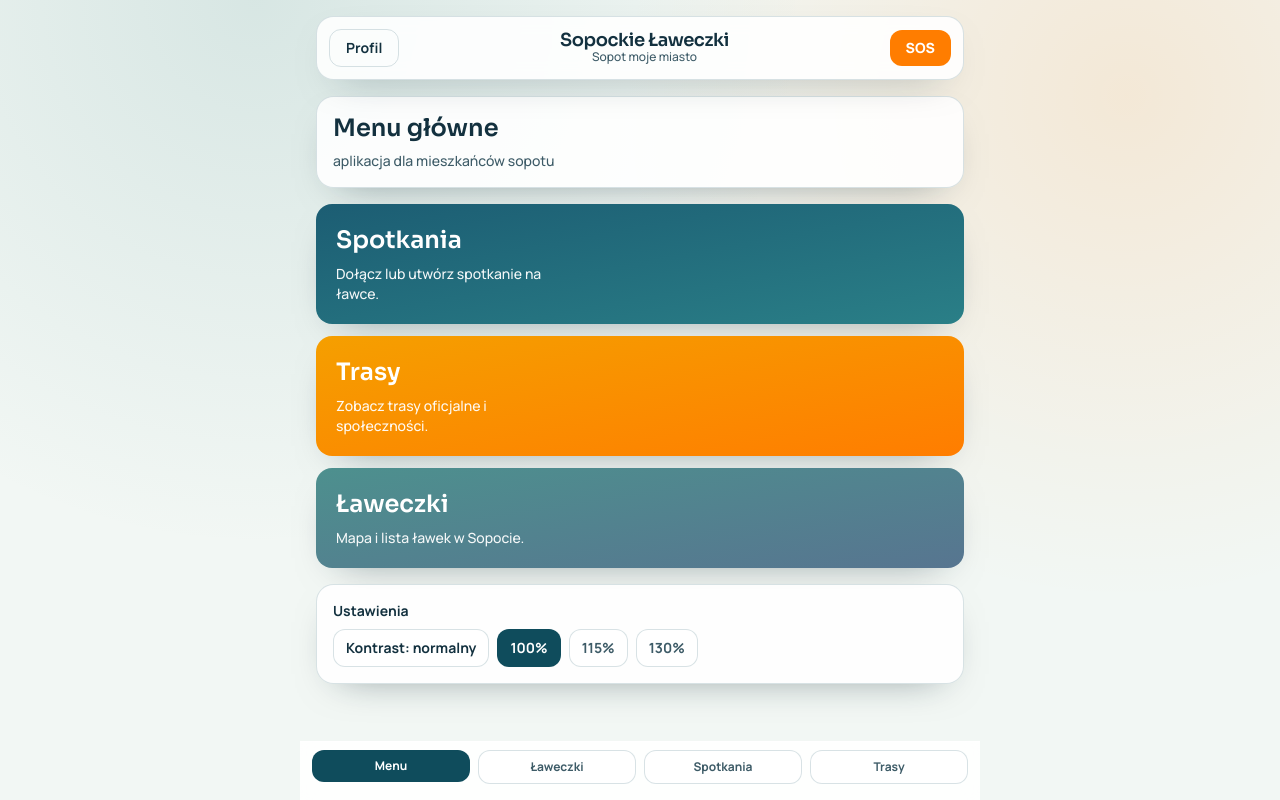
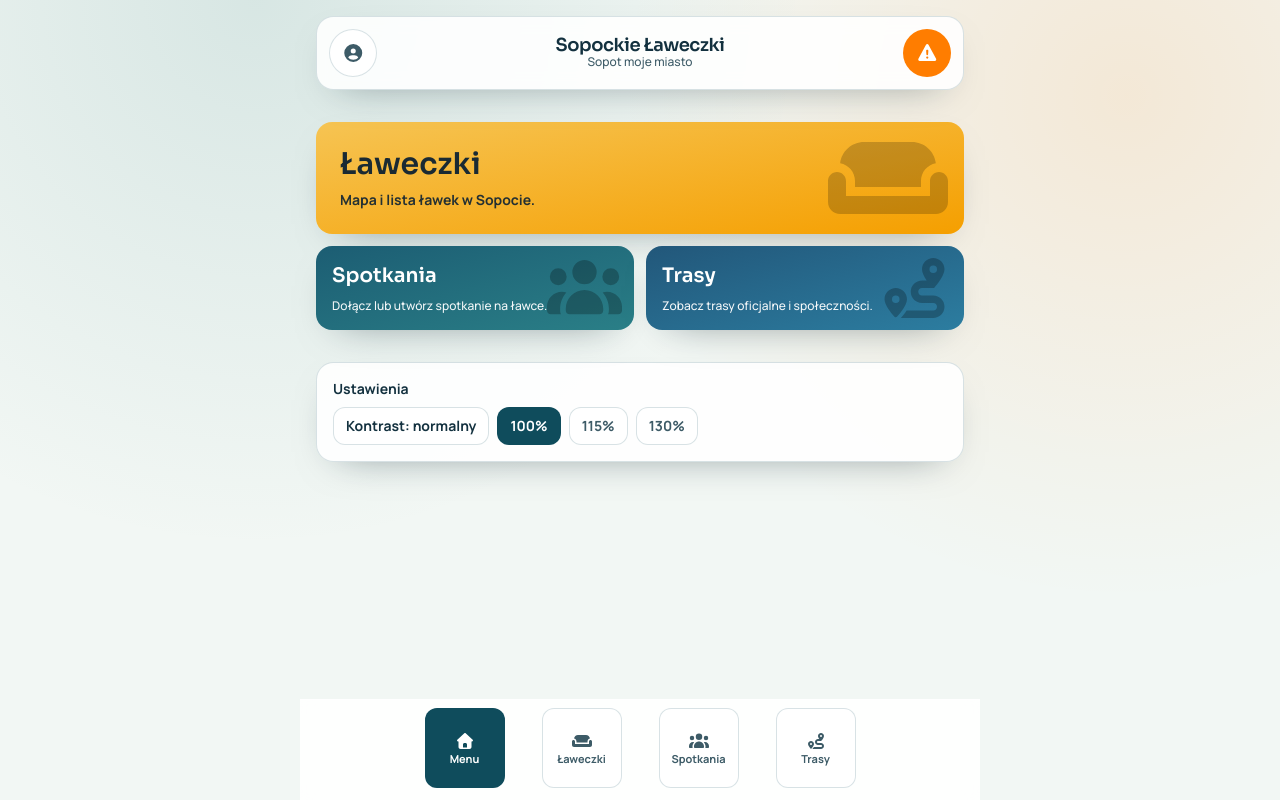
Before and after one commit to pawelhabina/sopockie-laweczki, a React (Vite) app in the folder apps/web/: page / in a window 1280 px wide. Built offline with nearby package versions, Linux system fonts and the light colour scheme.

Commit message:
add Font Awesome icons to AppShell, BottomNav, and HomePage; update styles and layout

```diff
--- a/apps/web/package.json
+++ b/apps/web/package.json
@@ -9,6 +9,9 @@
     "preview": "vite preview"
   },
   "dependencies": {
+    "@fortawesome/fontawesome-svg-core": "^7.2.0",
+    "@fortawesome/free-solid-svg-icons": "^7.2.0",
+    "@fortawesome/react-fontawesome": "^3.2.0",
     "react": "^18.3.1",
     "react-dom": "^18.3.1",
     "react-router-dom": "^6.30.1"
--- a/apps/web/src/components/AppShell.jsx
+++ b/apps/web/src/components/AppShell.jsx
@@ -1,17 +1,20 @@
 import { Link, Outlet, useLocation } from 'react-router-dom';
+import { FontAwesomeIcon } from '@fortawesome/react-fontawesome';
+import { faCircleUser, faTriangleExclamation } from '@fortawesome/free-solid-svg-icons';
 import { BottomNav } from './BottomNav';
 
 export function AppShell() {
   const location = useLocation();
 
   return (
-    <div className="page-shell flex flex-col gap-4">
+    <div className="page-shell flex flex-col gap-8">
       <header className="panel sticky top-3 z-20 flex items-center justify-between p-3 backdrop-blur">
         <Link
           to="/w-budowie/profile"
-          className="rounded-xl border border-[var(--outline-soft)] px-4 py-2 text-sm font-semibold"
+          aria-label="Profil"
+          className="flex h-12 w-12 items-center justify-center rounded-full border border-[var(--outline-soft)] bg-white text-lg text-[var(--text-muted)] transition hover:scale-105"
         >
-          Profil
+          <FontAwesomeIcon icon={faCircleUser} />
         </Link>
 
         <div className="text-center">
@@ -21,9 +24,10 @@ export function AppShell() {
 
         <Link
           to="/w-budowie/sos"
-          className="rounded-xl bg-accent px-4 py-2 text-sm font-extrabold text-white"
+          aria-label="SOS"
+          className="flex h-12 w-12 items-center justify-center rounded-full bg-accent text-lg text-white transition hover:scale-105"
         >
-          SOS
+          <FontAwesomeIcon icon={faTriangleExclamation} />
         </Link>
       </header>
 
--- a/apps/web/src/components/BottomNav.jsx
+++ b/apps/web/src/components/BottomNav.jsx
@@ -1,29 +1,34 @@
 import { Link } from 'react-router-dom';
+import { FontAwesomeIcon } from '@fortawesome/react-fontawesome';
+import { faHouse, faCouch, faUsers, faRoute } from '@fortawesome/free-solid-svg-icons';
 
 const navItems = [
-  { label: 'Menu', to: '/' },
-  { label: 'Ławeczki', to: '/benches' },
-  { label: 'Spotkania', to: '/meetings' },
-  { label: 'Trasy', to: '/routes' },
+  { label: 'Menu', to: '/', icon: faHouse },
+  { label: 'Ławeczki', to: '/benches', icon: faCouch },
+  { label: 'Spotkania', to: '/meetings', icon: faUsers },
+  { label: 'Trasy', to: '/routes', icon: faRoute },
 ];
 
 export function BottomNav({ currentPath }) {
   return (
-    <nav className="fixed bottom-0 left-0 right-0 z-30 mx-auto max-w-[680px] border-t border-white/60 bg-white/90 px-3 pb-4 pt-2 backdrop-blur">
-      <ul className="grid grid-cols-4 gap-2">
+    <nav className="fixed bottom-0 left-0 right-0 z-30 mx-auto max-w-[680px] border-t border-white/60 bg-white/90 px-3 pb-3 pt-2 backdrop-blur">
+      <ul className="mx-auto grid w-full max-w-[460px] grid-cols-4 gap-2">
         {navItems.map((item) => {
           const active =
             item.to === '/' ? currentPath === '/' : currentPath === item.to || currentPath.startsWith(`${item.to}/`);
 
           return (
-            <li key={item.to}>
+            <li key={item.to} className="min-w-0">
               <Link
                 to={item.to}
-                className={`block rounded-xl px-2 py-2 text-center text-xs font-bold transition ${
-                  active ? 'cta-btn' : 'border border-[var(--outline-soft)] bg-white text-[var(--text-muted)]'
+                className={`mx-auto flex h-20 w-20 flex-col items-center justify-center rounded-xl border text-center transition ${
+                  active
+                    ? 'cta-btn border-transparent'
+                    : 'border-[var(--outline-soft)] bg-white text-[var(--text-muted)]'
                 }`}
               >
-                {item.label}
+                <FontAwesomeIcon icon={item.icon} className="text-base" />
+                <span className="mt-1 text-[11px] font-bold leading-none">{item.label}</span>
               </Link>
             </li>
           );
--- a/apps/web/src/pages/HomePage.jsx
+++ b/apps/web/src/pages/HomePage.jsx
@@ -1,24 +1,29 @@
 import { Link } from 'react-router-dom';
 import { useUiPrefs } from '@/context/UiPrefsContext';
+import { FontAwesomeIcon } from '@fortawesome/react-fontawesome';
+import { faCouch, faUsers, faRoute } from '@fortawesome/free-solid-svg-icons';
 
-const homeTiles = [
+const mainTile = {
+  title: 'Ławeczki',
+  description: 'Mapa i lista ławek w Sopocie.',
+  to: '/benches',
+  icon: faCouch,
+};
+
+const secondaryTiles = [
   {
     title: 'Spotkania',
     description: 'Dołącz lub utwórz spotkanie na ławce.',
     to: '/meetings',
     bgClass: 'from-[#1c5d73] to-[#2a7f87]',
+    icon: faUsers,
   },
   {
     title: 'Trasy',
     description: 'Zobacz trasy oficjalne i społeczności.',
     to: '/routes',
-    bgClass: 'from-[#f59f00] to-[#ff7d00]',
-  },
-  {
-    title: 'Ławeczki',
-    description: 'Mapa i lista ławek w Sopocie.',
-    to: '/benches',
-    bgClass: 'from-[#4d908e] to-[#577590]',
+    bgClass: 'from-[#22577a] to-[#2c7da0]',
+    icon: faRoute,
   },
 ];
 
@@ -26,25 +31,37 @@ export function HomePage() {
   const { fontScale, highContrast, setFontScale, toggleContrast } = useUiPrefs();
 
   return (
-    <section className="flex flex-col gap-4">
-      <div className="panel p-4">
-        <h1 className="font-heading text-2xl leading-tight">Menu główne</h1>
-        <p className="mt-2 text-sm text-[var(--text-muted)]">
-          aplikacja dla mieszkańców sopotu
-        </p>
-      </div>
+    <section className="flex flex-col gap-8">
 
       <div className="grid gap-3">
-        {homeTiles.map((tile) => (
+        <Link
+          to={mainTile.to}
+          className="relative overflow-hidden rounded-2xl bg-gradient-to-br from-[#f6c453] to-[#f59f00] p-6 pr-24 text-[#1a2a33] shadow-card transition hover:scale-[1.01] focus-visible:scale-[1.01]"
+        >
+          <FontAwesomeIcon
+            icon={mainTile.icon}
+            className="pointer-events-none absolute right-4 top-1/2 -translate-y-1/2 text-8xl text-black/20"
+          />
+          <p className="font-heading text-3xl">{mainTile.title}</p>
+          <p className="mt-2 text-sm font-semibold opacity-95">{mainTile.description}</p>
+        </Link>
+
+        <div className="grid grid-cols-2 gap-3">
+          {secondaryTiles.map((tile) => (
             <Link
               key={tile.title}
               to={tile.to}
-            className={`rounded-2xl bg-gradient-to-br ${tile.bgClass} p-5 text-white shadow-card transition hover:scale-[1.01] focus-visible:scale-[1.01]`}
+              className={`relative overflow-hidden rounded-2xl bg-gradient-to-br ${tile.bgClass} p-4 pr-14 text-white shadow-card transition hover:scale-[1.01] focus-visible:scale-[1.01]`}
             >
-            <p className="font-heading text-2xl">{tile.title}</p>
-            <p className="mt-2 max-w-[26ch] text-sm opacity-95">{tile.description}</p>
+              <FontAwesomeIcon
+                icon={tile.icon}
+                className="pointer-events-none absolute right-3 top-1/2 -translate-y-1/2 text-6xl text-black/25"
+              />
+              <p className="font-heading text-xl">{tile.title}</p>
+              <p className="mt-2 text-xs opacity-95">{tile.description}</p>
             </Link>
           ))}
+        </div>
       </div>
 
       <div className="panel p-4">
```
Also changed, not shown: 1 other file (tests, documents, lock files or other folders). Lines whose indentation alone changed are shown as unchanged.
